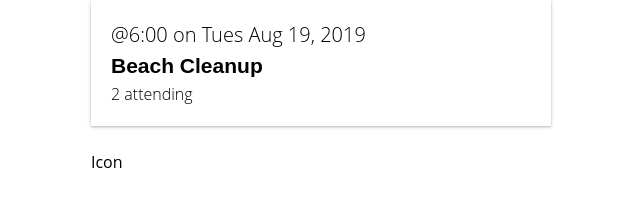
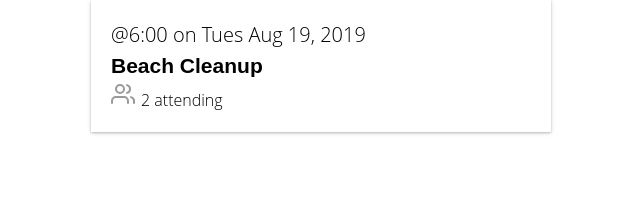
Before and after one commit to iulian880/real-world-vue, a Vue app: page / in a window 1280 px wide. Shown: the part 202-408 px from the top of the page, without its empty margins (319-959 px from the left). Built offline with nearby package versions, Linux system fonts and the light colour scheme.

Commit message:
creating and using an icon component and using it globally

```diff
--- a/package.json
+++ b/package.json
@@ -9,6 +9,7 @@
   },
   "dependencies": {
     "core-js": "^3.6.4",
+    "lodash": "^4.17.15",
     "node-sass": "^4.13.1",
     "sass-loader": "^8.0.2",
     "vue": "^2.6.11",
--- a/src/components/BaseIcon.vue
+++ b/src/components/BaseIcon.vue
@@ -1,11 +1,42 @@
 <template>
-  <div>
-    Icon
+  <div class="icon-wrapper">
+    <svg class="icon" :width="width" :height="height">
+      <use v-bind="{ 'xlink:href': '/feather-sprite.svg#' + name }" />
+    </svg>
   </div>
 </template>
 
 <script>
-export default {}
+export default {
+  name: 'Icon',
+  props: {
+    name: String,
+    width: {
+      type: [Number, String],
+      default: 24
+    },
+    height: {
+      type: [Number, String],
+      default: 24
+    }
+  }
+}
 </script>
 
-<style lang="scss" scoped></style>
+<style scoped>
+.icon-wrapper {
+  display: inline-flex;
+  align-items: center;
+  color: rgba(0, 0, 0, 0.4);
+  font-size: 1rem;
+  font-weight: 600;
+}
+.icon {
+  stroke: currentColor;
+  stroke-width: 2;
+  stroke-linecap: round;
+  stroke-linejoin: round;
+  fill: none;
+  margin-right: 6px;
+}
+</style>
--- a/src/components/EventCard.vue
+++ b/src/components/EventCard.vue
@@ -6,7 +6,8 @@
     <div class="event-card -shadow">
       <span class="eyebrow">@{{ event.time }} on {{ event.date }}</span>
       <h4 class="title">{{ event.title }}</h4>
-      <span> {{ event.attendees.length }} attending </span>
+      <BaseIcon name="users" />
+      <span>{{ event.attendees.length }} attending</span>
     </div>
   </router-link>
 </template>
--- a/src/main.js
+++ b/src/main.js
@@ -6,6 +6,7 @@ import store from './store'
 import upperFirst from 'lodash/upperFirst'
 import camelCase from 'lodash/camelCase'
 
+//Auto component registration
 const requireComponent = require.context(
   './components',
   false,
@@ -21,6 +22,7 @@ requireComponent.keys().forEach(fileName => {
 
   Vue.component(componentName, componentConfig.default || componentConfig)
 })
+
 Vue.config.productionTip = false
 
 new Vue({
```
Also changed, not shown: public/feather-sprite.svg (added).
